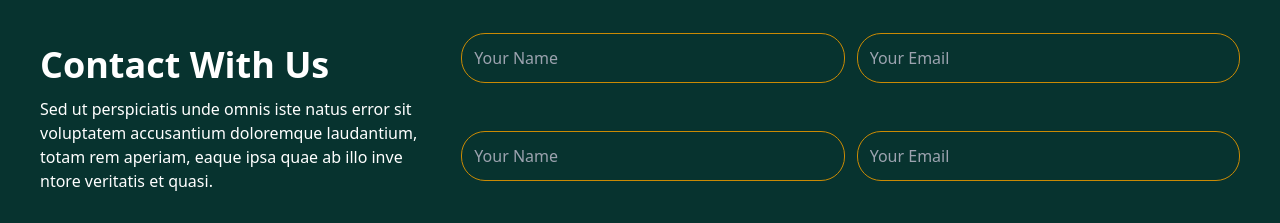
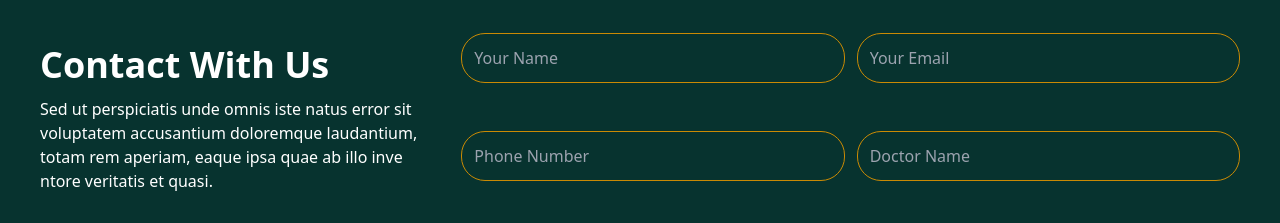
Before and after one commit to tawhid3482/Doc-Hourse, a React (Vite) app: page / in a window 1280 px wide. Shown: the part 2540-2763 px from the top of the page. Built offline with nearby package versions, Linux system fonts and the light colour scheme; no server answers.

Commit message:
email js working

```diff
--- a/package.json
+++ b/package.json
@@ -10,6 +10,7 @@
     "preview": "vite preview"
   },
   "dependencies": {
+    "@emailjs/browser": "^4.3.1",
     "@react-icons/all-files": "^4.1.0",
     "axios": "^1.6.7",
     "firebase": "^10.8.0",
--- a/src/Home/ContactEmail/Email.jsx
+++ b/src/Home/ContactEmail/Email.jsx
@@ -1,23 +1,20 @@
 import background from "../../assets/Banner/Rectangle.png";
 import { FiPhoneOutgoing } from "react-icons/fi";
 import { CiLocationOn } from "react-icons/ci";
-
+import { useRef } from "react";
+import emailjs from "@emailjs/browser";
+const serviceId = import.meta.env.VITE_SERVICEID;
+const templateId = import.meta.env.VITE_TEMPLATEID;
+const publicKey = import.meta.env.VITE_PUBLICKEY;
 const Email = () => {
-    // const form = useRef();
+  const form = useRef();
 
   const sendEmail = (e) => {
     e.preventDefault();
-      emailjs
-        .sendForm(
-          "service_sv7i17n",
-          "template_nf7vqxk",
-          form.current,
-          "Q3TAuECGDlUuLdAnW"
-        )
-        .then(
+    emailjs.sendForm(serviceId, templateId, form.current, publicKey).then(
       (result) => {
         console.log(result.text);
-              if (result.text === 'OK') {
+        if (result.text === "OK") {
           form.current.reset();
         }
       },
@@ -30,7 +27,11 @@ const Email = () => {
   return (
     <div>
       <div className="relative">
-        <img src={background} className="w-full h-[900px] md:h-[550px]" alt="" />
+        <img
+          src={background}
+          className="w-full h-[900px] md:h-[550px]"
+          alt=""
+        />
         <div className="absolute -mt-[880px] md:-mt-[540px] lg:-mt-[550px] text-white p-10">
           <div className="flex-col md:flex-row md:flex md:justify-between  gap-8">
             <div className=" md:w-1/3">
@@ -52,7 +53,7 @@ const Email = () => {
               </div>
             </div>
             <div className="md:w-2/3 my-5 md:my-0">
-            <form  className="" onSubmit={sendEmail}>
+              <form ref={form} className="" onSubmit={sendEmail}>
                 <div className="text-white flex justify-around items-center gap-3">
                   <input
                     placeholder="Your Name"
@@ -71,16 +72,16 @@ const Email = () => {
                 <br />
                 <div className="flex justify-around items-center gap-3">
                   <input
-                placeholder="Your Name"
+                    placeholder="Phone Number"
                     className="text-white bg-transparent border border-yellow-600 rounded-3xl p-3 w-full"
                     type="text"
-                name="from_name"
+                    name="from_phone"
                   />
                   <input
-                placeholder="Your Email"
+                    placeholder="Doctor Name"
                     className="text-white w-full bg-transparent border-yellow-600 border rounded-3xl p-3"
-                type="email"
-                name="from_email"
+                    type="text"
+                    name="from_doctor"
                   />
                 </div>
                 <br />
@@ -95,7 +96,7 @@ const Email = () => {
                   <input
                     placeholder="Time"
                     className="text-white w-full bg-transparent border-yellow-600 border rounded-3xl p-3"
-                type="email"
+                    type="text"
                     name="from_time"
                   />
                 </div>
```
Also changed, not shown: 2 other files (tests, documents, lock files or other folders). Lines whose indentation alone changed are shown as unchanged.
